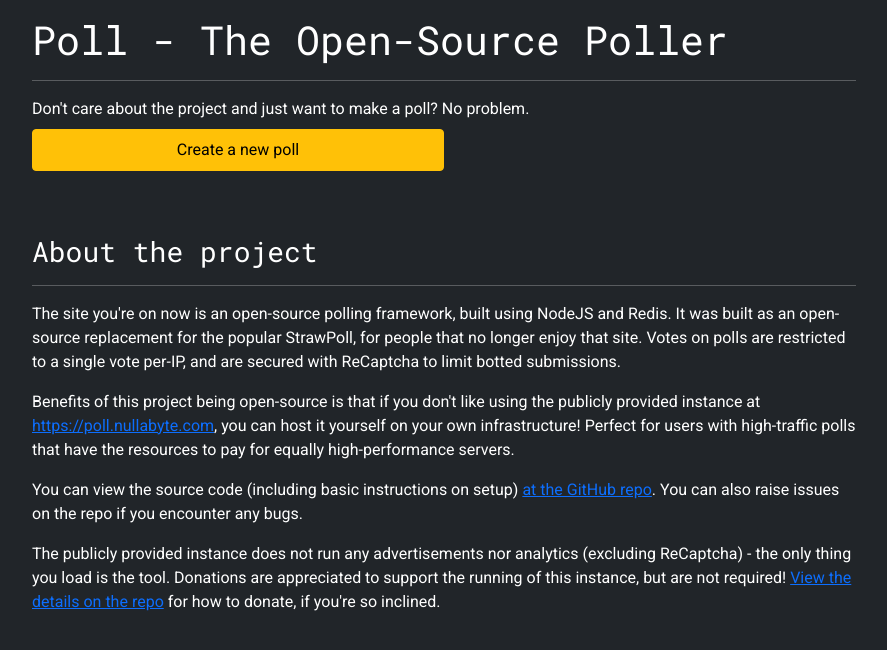
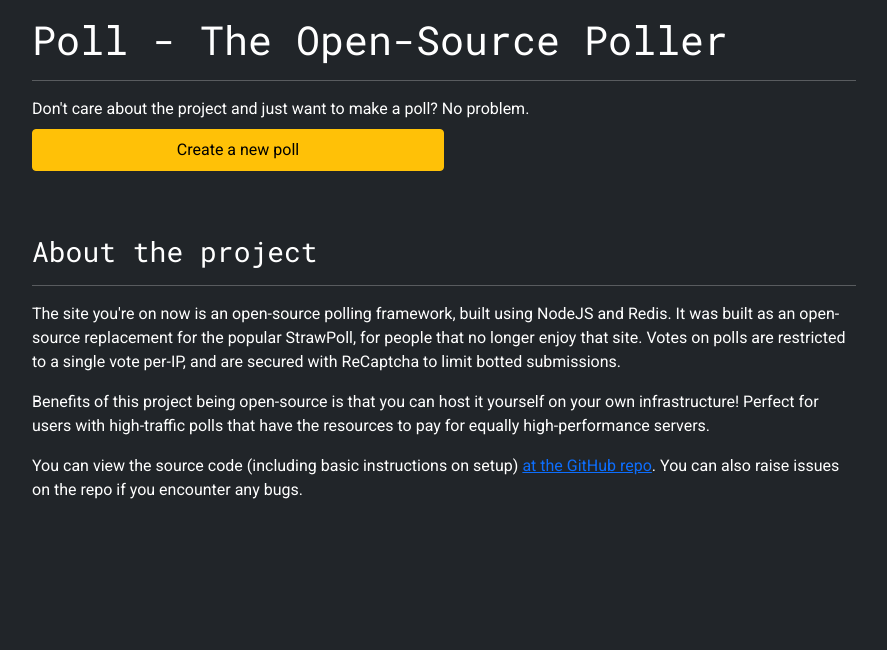
Before and after one commit to peasee/poll, a React app: page / in a window 1280 px wide. Shown: the top 650 px of the page, without its empty margins (196-1083 px from the left). Built offline with nearby package versions, Linux system fonts and the light colour scheme.

Commit message:
docs: Update README.md

```diff
--- a/web/pages/Homepage.jsx
+++ b/web/pages/Homepage.jsx
@@ -6,7 +6,7 @@
 import Row from "react-bootstrap/Row";
 
 export function Homepage(props) {
-    useEffect(()=>{
+    useEffect(() => {
         props.clearError();
     }, []);
 
@@ -30,19 +30,15 @@
                         Votes on polls are restricted to a single vote per-IP, and are secured with ReCaptcha to limit botted submissions.
                     </p>
                     <p>
-                        Benefits of this project being open-source is that if you don't like using the publicly provided instance at <a href="https://poll.nullabyte.com">https://poll.nullabyte.com</a>, you can host it yourself on your own infrastructure!
+                        Benefits of this project being open-source is that you can host it yourself on your own infrastructure!
                         Perfect for users with high-traffic polls that have the resources to pay for equally high-performance servers.
                     </p>
                     <p>
                         You can view the source code (including basic instructions on setup) <a href="https://github.com/peasee/poll">at the GitHub repo</a>.
                         You can also raise issues on the repo if you encounter any bugs.
                     </p>
-                    <p>
-                        The publicly provided instance does not run any advertisements nor analytics (excluding ReCaptcha) - the only thing you load is the tool.
-                        Donations are appreciated to support the running of this instance, but are not required! <a href="https://github.com/peasee/poll">View the details on the repo</a> for how to donate, if you're so inclined.
-                    </p>
                 </Col>
             </Row>
         </div>
-    )
+    );
 }
```
Also changed, not shown: 1 other file (tests, documents, lock files or other folders).
